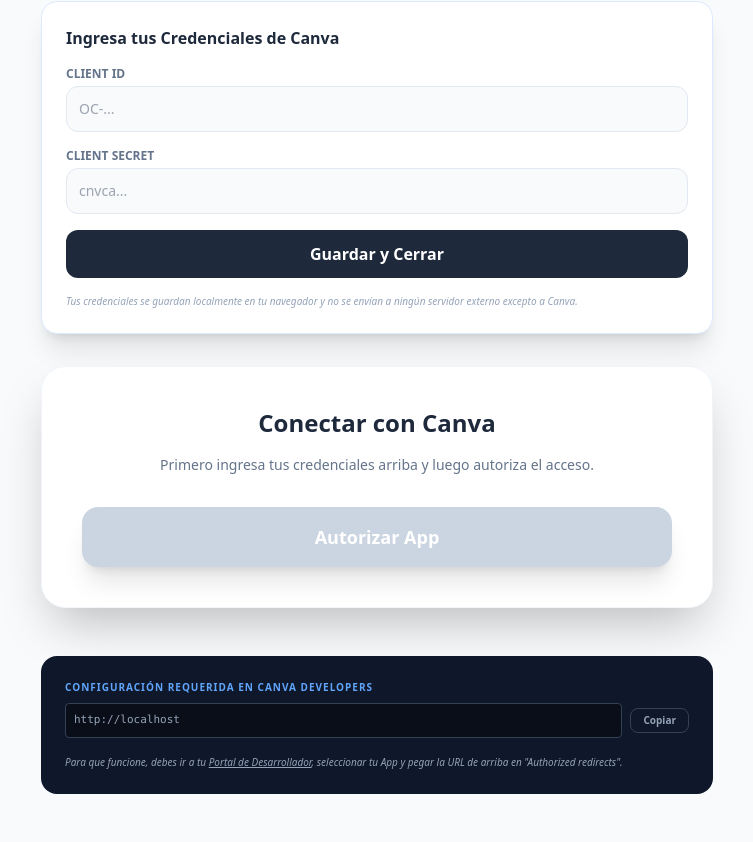
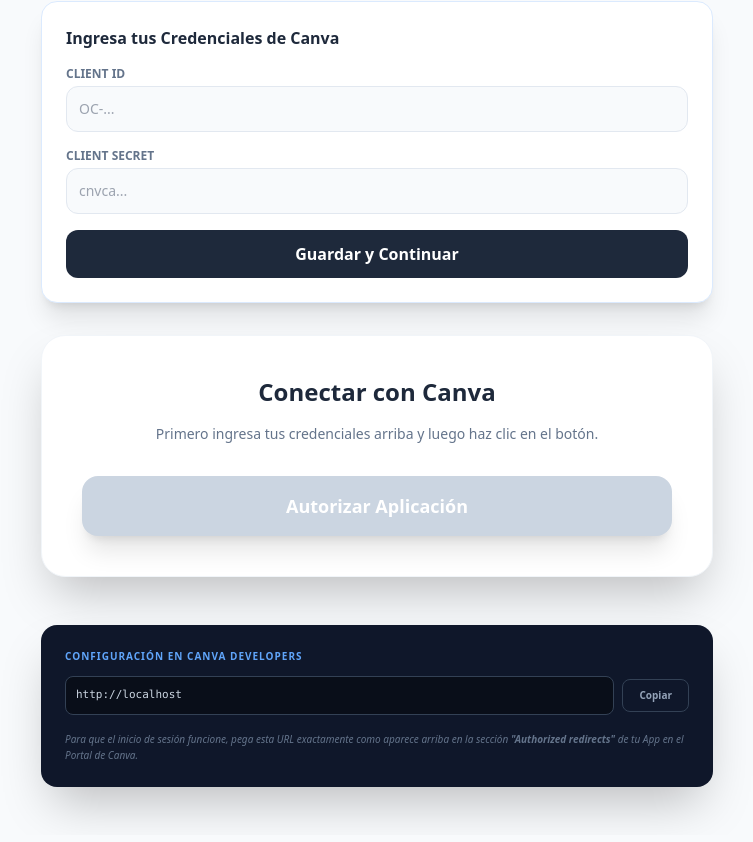
Before and after one commit to lpaulet2506/ProyIntegraCanva, a React (Vite) app: page / in a window 1280 px wide. Shown: the part 317-1159 px from the top of the page, without its empty margins (263-1016 px from the left). Built offline with nearby package versions, Linux system fonts and the light colour scheme.

Commit message:
feat: Improve Canva token exchange error handling
Enhance the token exchange process to provide clearer user feedback on authentication errors.
Includes clearing previous errors on a new attempt and updating error messages for better guidance.

```diff
--- a/App.tsx
+++ b/App.tsx
@@ -3,7 +3,6 @@
 import { initiateAuth, exchangeToken, runAutofill, checkJobStatus } from './services/canvaService';
 import { AuthState, CanvaData, AutofillResult, CanvaCredentials } from './types';
 import CanvaForm from './components/CanvaForm';
-import { CANVA_CONFIG } from './constants';
 
 const App: React.FC = () => {
   // Cargar credenciales guardadas
@@ -33,7 +32,7 @@
 
     if (code && !auth.isAuthenticated && credentials.clientId && credentials.clientSecret) {
       const handleTokenExchange = async () => {
-        setAuth(prev => ({ ...prev, isLoading: true }));
+        setAuth(prev => ({ ...prev, isLoading: true, error: null }));
         try {
           const token = await exchangeToken(code, credentials);
           localStorage.setItem('canva_token', token);
@@ -43,19 +42,30 @@
             isLoading: false,
             error: null,
           });
+          // Limpiar la URL sin recargar la página
           window.history.replaceState({}, document.title, window.location.pathname);
         } catch (err: any) {
-          setAuth(prev => ({ ...prev, isLoading: false, error: err.message }));
+          console.error("Token exchange failed:", err);
+          setAuth(prev => ({
+            ...prev,
+            isLoading: false,
+            error: `Error de vinculación: ${err.message}. Verifica que el Client Secret sea correcto.`
+          }));
         }
       };
       handleTokenExchange();
     }
-  }, [auth.isAuthenticated, credentials]);
+  }, [credentials, auth.isAuthenticated]);
 
   const saveCredentials = (e: React.FormEvent) => {
     e.preventDefault();
     localStorage.setItem('canva_creds', JSON.stringify(credentials));
     setShowSettings(false);
+    // Si hay un código en la URL pero no estamos autenticados, forzamos un re-render para que el useEffect actúe
+    const urlParams = new URLSearchParams(window.location.search);
+    if (urlParams.get('code')) {
+      window.location.reload();
+    }
   };
 
   const handleCanvaSubmit = async (data: CanvaData) => {
@@ -85,7 +95,7 @@
         setProcessing(false);
       }
     } catch (err: any) {
-      setAuth(prev => ({ ...prev, error: `Error: ${err.message}` }));
+      setAuth(prev => ({ ...prev, error: `Error en Canva: ${err.message}` }));
       setProcessing(false);
     }
   };
@@ -150,46 +160,56 @@
                   />
                 </div>
                 <button type="submit" className="w-full py-3 bg-slate-800 text-white font-bold rounded-xl hover:bg-slate-900 transition-all">
-                  Guardar y Cerrar
+                  Guardar y Continuar
                 </button>
               </form>
-              <p className="text-[10px] text-slate-400 mt-4 italic">Tus credenciales se guardan localmente en tu navegador y no se envían a ningún servidor externo excepto a Canva.</p>
             </div>
           )}
         </div>
 
         {auth.error && (
-          <div className="mb-6 p-4 bg-red-50 border-l-4 border-red-500 text-red-700 rounded-r-xl">
-            <p className="font-bold text-sm">Error:</p>
+          <div className="mb-6 p-4 bg-red-50 border-l-4 border-red-500 text-red-700 rounded-r-xl shadow-sm">
+            <p className="font-bold text-sm">Aviso:</p>
             <p className="text-xs">{auth.error}</p>
           </div>
         )}
 
-        {!auth.isAuthenticated ? (
+        {auth.isLoading ? (
+          <div className="bg-white p-12 rounded-3xl shadow-2xl border border-slate-100 text-center animate-pulse">
+            <div className="flex justify-center mb-4">
+              <svg className="animate-spin h-10 w-10 text-blue-600" xmlns="http://www.w3.org/2000/svg" fill="none" viewBox="0 0 24 24">
+                <circle className="opacity-25" cx="12" cy="12" r="10" stroke="currentColor" strokeWidth="4"></circle>
+                <path className="opacity-75" fill="currentColor" d="M4 12a8 8 0 018-8V0C5.373 0 0 5.373 0 12h4zm2 5.291A7.962 7.962 0 014 12H0c0 3.042 1.135 5.824 3 7.938l3-2.647z"></path>
+              </svg>
+            </div>
+            <h3 className="text-xl font-bold text-slate-800">Finalizando conexión...</h3>
+            <p className="text-slate-500 text-sm">Estamos intercambiando el código de seguridad con Canva.</p>
+          </div>
+        ) : !auth.isAuthenticated ? (
           <div className="bg-white p-10 rounded-3xl shadow-2xl border border-slate-100 text-center">
             <h3 className="text-2xl font-bold text-slate-800 mb-4">Conectar con Canva</h3>
-            <p className="text-slate-500 mb-8 text-sm">Primero ingresa tus credenciales arriba y luego autoriza el acceso.</p>
+            <p className="text-slate-500 mb-8 text-sm">Primero ingresa tus credenciales arriba y luego haz clic en el botón.</p>
 
             <button
               onClick={() => initiateAuth(credentials)}
-              disabled={!credentials.clientId || !credentials.clientSecret || auth.isLoading}
+              disabled={!credentials.clientId || !credentials.clientSecret}
               className={`w-full py-4 px-4 text-lg font-bold rounded-2xl text-white transition-all shadow-xl ${
                 !credentials.clientId || !credentials.clientSecret
                 ? 'bg-slate-300 cursor-not-allowed'
-                : 'bg-blue-600 hover:bg-blue-700'
+                : 'bg-blue-600 hover:bg-blue-700 hover:scale-[1.02] active:scale-95'
               }`}
             >
-              {auth.isLoading ? 'Cargando...' : 'Autorizar App'}
+              Autorizar Aplicación
             </button>
           </div>
         ) : (
-          <div className="space-y-8">
+          <div className="space-y-8 animate-in fade-in duration-500">
             <div className="flex justify-between items-center bg-white px-6 py-3 rounded-2xl shadow-sm border border-slate-100">
               <div className="flex items-center space-x-3">
-                <div className="w-2 h-2 bg-green-500 rounded-full animate-pulse"></div>
-                <span className="text-xs font-bold text-slate-600 uppercase tracking-widest">Sincronizado</span>
+                <div className="w-2.5 h-2.5 bg-green-500 rounded-full shadow-[0_0_8px_rgba(34,197,94,0.6)] animate-pulse"></div>
+                <span className="text-xs font-bold text-slate-600 uppercase tracking-widest">Sincronizado con Canva</span>
               </div>
-              <button onClick={logout} className="text-[10px] font-black text-red-400 hover:text-red-600 uppercase tracking-widest transition-colors">Desconectar</button>
+              <button onClick={logout} className="text-[10px] font-black text-slate-400 hover:text-red-500 uppercase tracking-widest transition-colors">Cerrar Sesión</button>
             </div>
 
             <CanvaForm onSubmit={handleCanvaSubmit} isLoading={processing} />
@@ -197,13 +217,13 @@
             {jobStatus && (
               <div className={`p-8 rounded-3xl border-2 transition-all shadow-xl ${
                 jobStatus.status === 'FAILED' ? 'bg-red-50 border-red-200' :
-                jobStatus.status === 'COMPLETED' ? 'bg-green-50 border-green-200' : 'bg-blue-50 border-blue-200 animate-pulse'
+                jobStatus.status === 'COMPLETED' ? 'bg-green-50 border-green-200' : 'bg-blue-50 border-blue-200'
               }`}>
                 <div className="flex items-center justify-between mb-4">
-                  <h4 className="text-sm font-black text-slate-800 uppercase tracking-widest">Status</h4>
+                  <h4 className="text-sm font-black text-slate-800 uppercase tracking-widest">Estado del Trabajo</h4>
                   <span className={`px-4 py-1 rounded-full text-[10px] font-black uppercase ${
                     jobStatus.status === 'COMPLETED' ? 'bg-green-500 text-white' :
-                    jobStatus.status === 'FAILED' ? 'bg-red-500 text-white' : 'bg-blue-500 text-white'
+                    jobStatus.status === 'FAILED' ? 'bg-red-500 text-white' : 'bg-blue-500 text-white animate-pulse'
                   }`}>
                     {jobStatus.status}
                   </span>
@@ -211,14 +231,21 @@
 
                 {jobStatus.status === 'COMPLETED' && jobStatus.resultUrl ? (
                   <div className="text-center">
-                    <p className="text-slate-600 mb-6 text-sm">¡El documento ha sido generado exitosamente!</p>
-                    <a href={jobStatus.resultUrl} target="_blank" rel="noopener noreferrer" className="inline-block w-full py-4 bg-green-600 hover:bg-green-700 text-white font-bold rounded-2xl shadow-lg transition-transform hover:-translate-y-1">
-                      Abrir Diseño 🚀
+                    <p className="text-slate-600 mb-6 text-sm italic">¡Plantilla procesada! Se ha creado una copia con tus datos.</p>
+                    <a href={jobStatus.resultUrl} target="_blank" rel="noopener noreferrer" className="inline-block w-full py-4 bg-gradient-to-r from-green-600 to-emerald-600 hover:from-green-700 hover:to-emerald-700 text-white font-bold rounded-2xl shadow-lg transition-transform hover:-translate-y-1">
+                      Abrir en Canva 🚀
                     </a>
                   </div>
                 ) : jobStatus.status === 'IN_PROGRESS' && (
                   <div className="text-center py-4">
+                    <div className="inline-block animate-bounce mb-2">✨</div>
                     <p className="text-blue-700 text-sm font-bold">Generando archivo en Canva...</p>
+                  </div>
+                )}
+                {jobStatus.status === 'FAILED' && (
+                  <div className="text-center py-4">
+                    <p className="text-red-700 text-sm font-bold">Error al procesar la plantilla.</p>
+                    <p className="text-xs text-red-500 mt-2">Asegúrate de que el Template ID sea correcto y que la plantilla sea una "Brand Template".</p>
                   </div>
                 )}
               </div>
@@ -227,21 +254,21 @@
         )}
 
         {/* URL Helpers */}
-        <div className="mt-12 p-6 bg-slate-900 rounded-2xl text-slate-400">
-          <p className="text-[10px] font-bold uppercase tracking-widest mb-2 text-blue-400">Configuración Requerida en Canva Developers</p>
+        <div className="mt-12 p-6 bg-slate-900 rounded-2xl shadow-2xl">
+          <p className="text-[10px] font-bold uppercase tracking-widest mb-3 text-blue-400">Configuración en Canva Developers</p>
           <div className="flex items-center space-x-2 mb-4">
-            <code className="flex-1 bg-black/40 p-2 rounded text-[11px] font-mono overflow-hidden text-ellipsis whitespace-nowrap border border-slate-700">
+            <code className="flex-1 bg-black/40 p-2.5 rounded-lg text-[11px] font-mono overflow-hidden text-ellipsis whitespace-nowrap border border-slate-700 text-slate-300">
               {currentRedirectUri}
             </code>
             <button
               onClick={() => {navigator.clipboard.writeText(currentRedirectUri); setCopied(true); setTimeout(() => setCopied(false), 2000);}}
-              className={`text-[10px] font-bold py-1 px-3 rounded-lg border ${copied ? 'bg-green-600 border-green-600 text-white' : 'border-slate-700 hover:bg-slate-800'}`}
+              className={`text-[10px] font-bold py-2 px-4 rounded-lg border transition-all ${copied ? 'bg-green-600 border-green-600 text-white' : 'border-slate-700 text-slate-400 hover:bg-slate-800 hover:text-white'}`}
             >
-              {copied ? 'Copiado' : 'Copiar'}
+              {copied ? '¡Copiado!' : 'Copiar'}
             </button>
           </div>
-          <p className="text-[10px] leading-relaxed italic">
-            Para que funcione, debes ir a tu <a href="https://www.canva.com/developers" target="_blank" className="underline hover:text-white">Portal de Desarrollador</a>, seleccionar tu App y pegar la URL de arriba en "Authorized redirects".
+          <p className="text-[10px] leading-relaxed text-slate-500 italic">
+            Para que el inicio de sesión funcione, pega esta URL exactamente como aparece arriba en la sección <b>"Authorized redirects"</b> de tu App en el Portal de Canva.
           </p>
         </div>
       </div>
```
